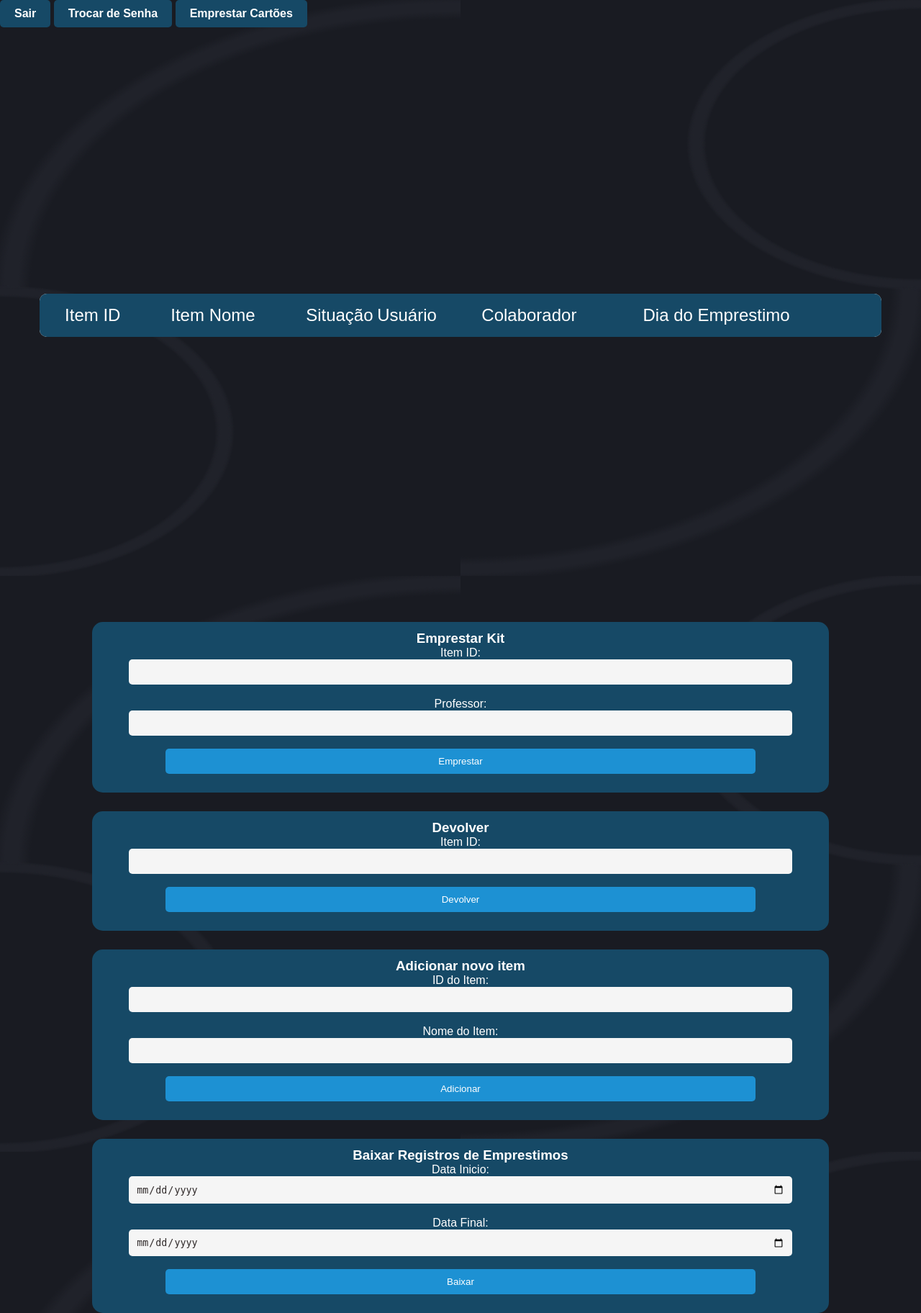
After one commit to MrPaivas/Emprestimo_de_cartoes, a Flask app: page /kits in a window 1280 px wide. The commit adds this page. Shown: the whole page at 72% size. Run offline with Flask 3, Linux system fonts and the light colour scheme; the visitor is signed in with stand-in values (Sample User, id 1); lists and menus that the app fills with data are empty.

Commit message:
Adicionado Serviço de emprestimo de kits

```diff
--- a/app.py
+++ b/app.py
@@ -10,7 +10,8 @@ from routes import (
     route_dev,
     route_down,
     route_logout,
-    route_pass
+    route_pass,
+    route_kits
     )
 
 
@@ -26,6 +27,7 @@ app.register_blueprint(route_dev)
 app.register_blueprint(route_down)
 app.register_blueprint(route_logout)
 app.register_blueprint(route_pass)
+app.register_blueprint(route_kits)
 
 if __name__ == "__main__":
     app.run(debug=True, host="0.0.0.0", port=int(os.environ.get("PORT", 8080)))
--- a/routes/__init__.py
+++ b/routes/__init__.py
@@ -6,3 +6,4 @@ from .adicionar import route_add
 from .down import route_down
 from .logout import route_logout
 from .troca_de_senha import route_pass
+from .kits import route_kits
--- /dev/null
+++ b/routes/kits.py
@@ -0,0 +1,12 @@
+from flask import Blueprint, render_template
+
+from models.kit_sala import Kit
+from untils.check_login_docorator import precisa_logar
+
+route_kits = Blueprint("kits", __name__)
+
+@route_kits.route("/kits", methods=["GET"])
+@precisa_logar
+def kits():
+    busca = Kit.query.order_by(Kit.item_id)
+    return render_template("kits.html", kits=busca)
--- a/templates/home.html
+++ b/templates/home.html
@@ -10,6 +10,7 @@
 <body>
     <a href="/logout" class="logout"><b> Sair </b></a>
     <a href="/troca-senha" class="troca_senha"><b>Trocar de Senha</b></a>
+    <a href="/kits" class="troca_senha"><b>Emprestar Kit Sala</b></a>
 
 
 
@@ -59,6 +60,7 @@
     <div class="emprest">
         <h3>Emprestar</h3>
         <form action="/emprestar" method="POST">
+            <input type="hidden" name="tipo_formulario" value="cartao">
             <label>Número do Cartão:</label>
             <br>
             <input type="number" name="numero" required>
@@ -74,6 +76,7 @@
         <h3>Devolver</h3>
 
         <form action="/devolver" method="POST">
+            <input type="hidden" name="tipo_formulario" value="cartao">
             <label>Número do Cartão:</label>
             <br>
             <input type="number" name="numero" required>
@@ -84,6 +87,7 @@
     <div class="add_cartao">
         <h3>Adicionar Cartão</h3>
         <form action="/adicionar" method="POST">
+            <input type="hidden" name="tipo_formulario" value="cartao">
             <label>Número do Cartão:</label>
             <br>
             <input type="number" name="numero" required>
@@ -94,7 +98,7 @@
     <div class="baixa_log">
         <h3>Baixar Registros de Emprestimos</h3>
         <form action="/download" method="POST">
-
+            <input type="hidden" name="tipo_formulario" value="cartao">
             <label for="data_ini">Data Inicio:</label><br>
             <input type="date" name="data_ini" required>
             <br>
--- /dev/null
+++ b/templates/kits.html
@@ -0,0 +1,120 @@
+<!DOCTYPE html>
+<html lang="pt-BR">
+<head>
+    <meta charset="UTF-8">
+    <meta name="viewport" content="width=device-width, initial-scale=1.0">
+    <link rel="icon" type="image/png" href="https://colorlib.com/etc/tb/Table_Responsive_v1/images/icons/favicon.ico">
+    <link rel="stylesheet" type="text/css" href="./static/css/main.css">
+    <title>Estacionamento Anhanguera</title>
+</head>
+<body>
+    <a href="/logout" class="logout"><b> Sair </b></a>
+    <a href="/troca-senha" class="troca_senha"><b>Trocar de Senha</b></a>
+    <a href="/home" class="troca_senha"><b>Emprestar Cartões</b></a>
+
+
+
+        <div class="limiter">
+        <div class="container-table100">
+        <div class="wrap-table100">
+        <div class="table100">
+            {% with messages = get_flashed_messages(with_categories=true) %}
+            {% if messages %}
+              <ul class=flashes>
+              {% for category, message in messages %}
+                <li class="{{ category }}">{{ message }}</li>
+              {% endfor %}
+              </ul>
+            {% endif %}
+            {% endwith %}
+        <table>
+        <thead>
+        <tr class="table100-head">
+        <th class="column1">Item ID</th>
+        <th class="column2">Item Nome</th>
+        <th class="column3">Situação</th>
+        <th class="column4">Usuário</th>
+        <th class="column5">Colaborador</th>
+        <th class="column5">Dia do Emprestimo</th>
+        </tr>
+        </thead>
+        <tbody>
+        {% for kit in kits %}
+            <tr>
+                <td>{{kit.item_id}}</td>
+                <td>{{kit.item_name}}</td>
+                {% if kit.situacao == 'Emprestado'%}
+                <td style="color: red">{{kit.situacao}}</td>
+                {% else %}
+                <td style="color: green">{{kit.situacao}}</td>
+                {% endif %}
+                <td>{{kit.usuarios}}</td>
+                <td>{{kit.colaborador}}</td>
+                <td>{{kit.data}}</td>
+            </tr>
+        {%endfor%}
+        </tbody>
+        </table>
+        </div>
+        </div>
+        </div>
+    </div>
+    <div class="emprest">
+        <h3>Emprestar Kit</h3>
+        <form action="/emprestar" method="POST">
+            <input type="hidden" name="tipo_formulario" value="kits">
+            <label>Item ID:</label>
+            <br>
+            <input type="number" name="numero" required>
+            <br>
+            <label>Professor:</label>
+            <br>
+            <input type="text" name="usuario" required>
+            <br>
+            <button type="submit">Emprestar</button>
+        </form>
+    </div>
+    <div class="devolucao">
+        <h3>Devolver</h3>
+
+        <form action="/devolver" method="POST">
+            <input type="hidden" name="tipo_formulario" value="kits">
+            <label>Item ID:</label>
+            <br>
+            <input type="number" name="numero" required>
+            <br>
+            <button type="submit">Devolver</button>
+        </form>
+    </div>
+    <div class="add_cartao">
+        <h3>Adicionar novo item</h3>
+        <form action="/adicionar" method="POST">
+            <input type="hidden" name="tipo_formulario" value="kits">
+            <label>ID do Item:</label>
+            <br>
+            <input type="number" name="item_id" required>
+            <br>
+            <label>Nome do Item:</label>
+            <br>
+            <input type="text" name="item_nome" required>
+            <br>
+            <button type="submit">Adicionar</button>
+        </form>
+    </div>
+    <div class="baixa_log">
+        <h3>Baixar Registros de Emprestimos</h3>
+        <form action="/download" method="POST">
+            <input type="hidden" name="tipo_formulario" value="kits">
+            <label for="data_ini">Data Inicio:</label><br>
+            <input type="date" name="data_ini" required>
+            <br>
+            <label for="data_fim">Data Final:</label><br>
+            <input type="date" name="data_fim" required>
+            <br>
+            <button type="submit">Baixar</button>
+
+        </form>
+    </div>
+</body>
+
+</html>
```
Also changed, not shown: models/kit_sala.py (added, +13 -0 lines), models/logs.py (+14 -0 lines), routes/adicionar.py (+30 -10 lines), routes/emprestimo.py (+30 -5 lines).
